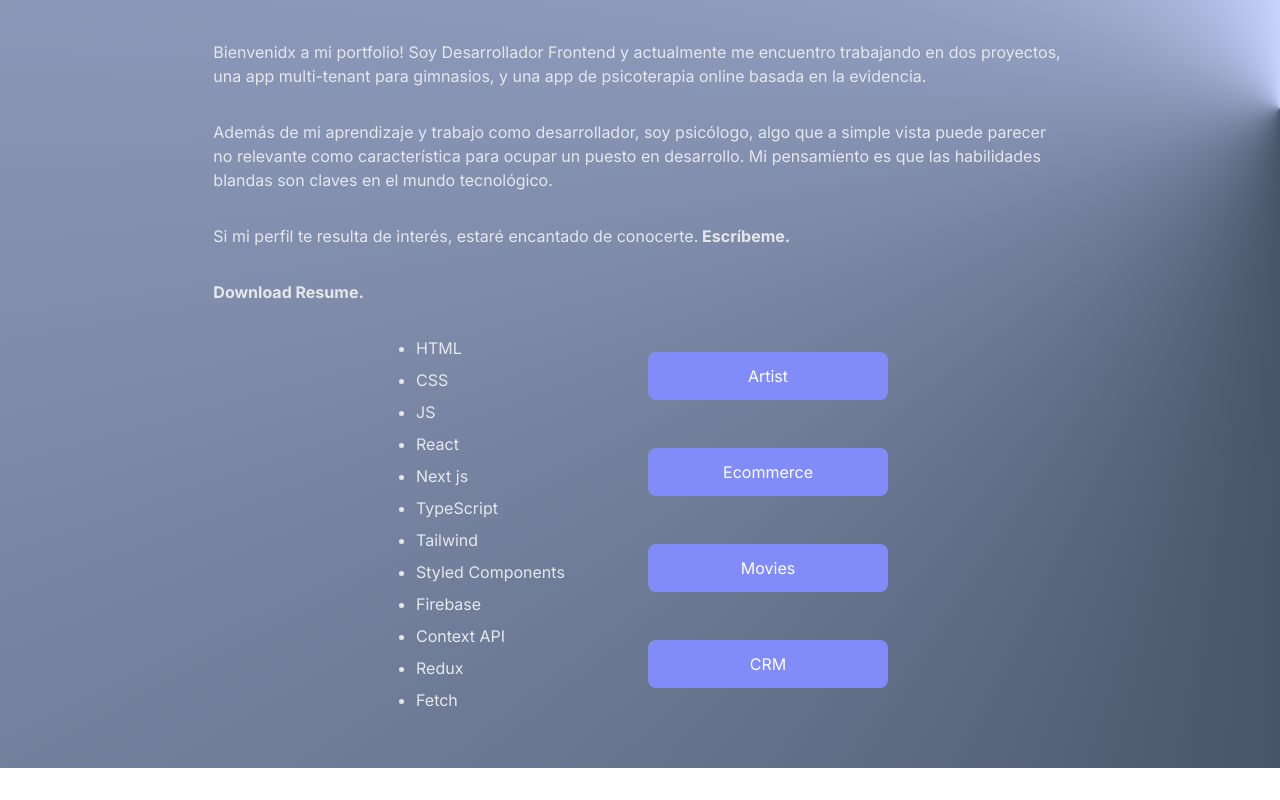
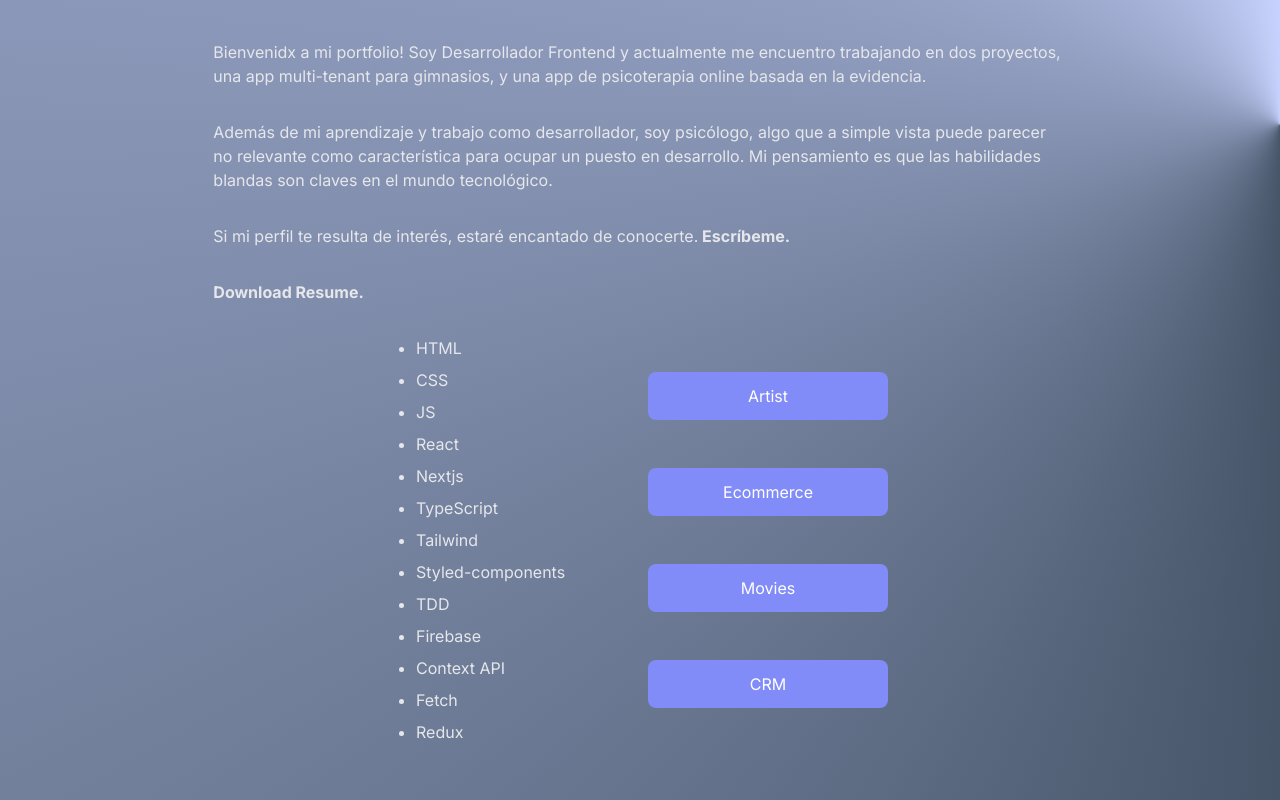
Before and after one commit to AlexEMartin/portfolio, a Next.js app: page / in a window 1280 px wide. Shown: the part 551-1351 px from the top of the page. Before the commit the page ends 1319 px from the top, so only its background shows below. Built offline with nearby package versions, Linux system fonts and the light colour scheme.

Commit message:
Tiny code refactor

```diff
--- a/src/app/page.js
+++ b/src/app/page.js
@@ -4,6 +4,7 @@ import Link from "next/link";
 import AOS from "aos";
 import "aos/dist/aos.css";
 import Image from "next/image";
+import { stack } from '../components/stack';
 
 export default function Home() {
   useEffect(() => {
@@ -85,20 +86,13 @@ export default function Home() {
           className="w-52 mt-8 ml-12 text-gray-200 list-disc"
           data-aos="fade-right"
         >
-          <li className="mb-2">HTML</li>
-          <li className="mb-2">CSS</li>
-          <li className="mb-2">JS</li>
-          <li className="mb-2">React</li>
-          <li className="mb-2">Next js</li>
-          <li className="mb-2">TypeScript</li>
-          <li className="mb-2">Tailwind</li>
-          <li className="mb-2">Styled Components</li>
-          <li className="mb-2">Firebase</li>
-          <li className="mb-2">Context API</li>
-          <li className="mb-2">Redux</li>
-          <li className="mb-2">Fetch</li>
+          {
+            stack.map((i) => (
+              <li key={i} className="mb-2">{i}</li>
+            ))
+          }
         </ul>
-        <div className="w-72 flex flex-col mt-4">
+        <div className="w-72 flex flex-col mt-6">
           <Link href="/artist">
             <div className="flex justify-center items-center h-12 m-6 rounded-lg hover:cursor-pointer active:relative active:top-0.5 text-white bg-indigo-400 hover:bg-indigo-500">
               Artist
--- /dev/null
+++ b/src/components/stack.js
@@ -0,0 +1,15 @@
+export const stack = [
+    'HTML',
+    'CSS',
+    'JS',
+    'React',
+    'Nextjs',
+    'TypeScript',
+    'Tailwind',
+    'Styled-components',
+    'TDD',
+    'Firebase',
+    'Context API',
+    'Fetch',
+    'Redux',
+]
```
